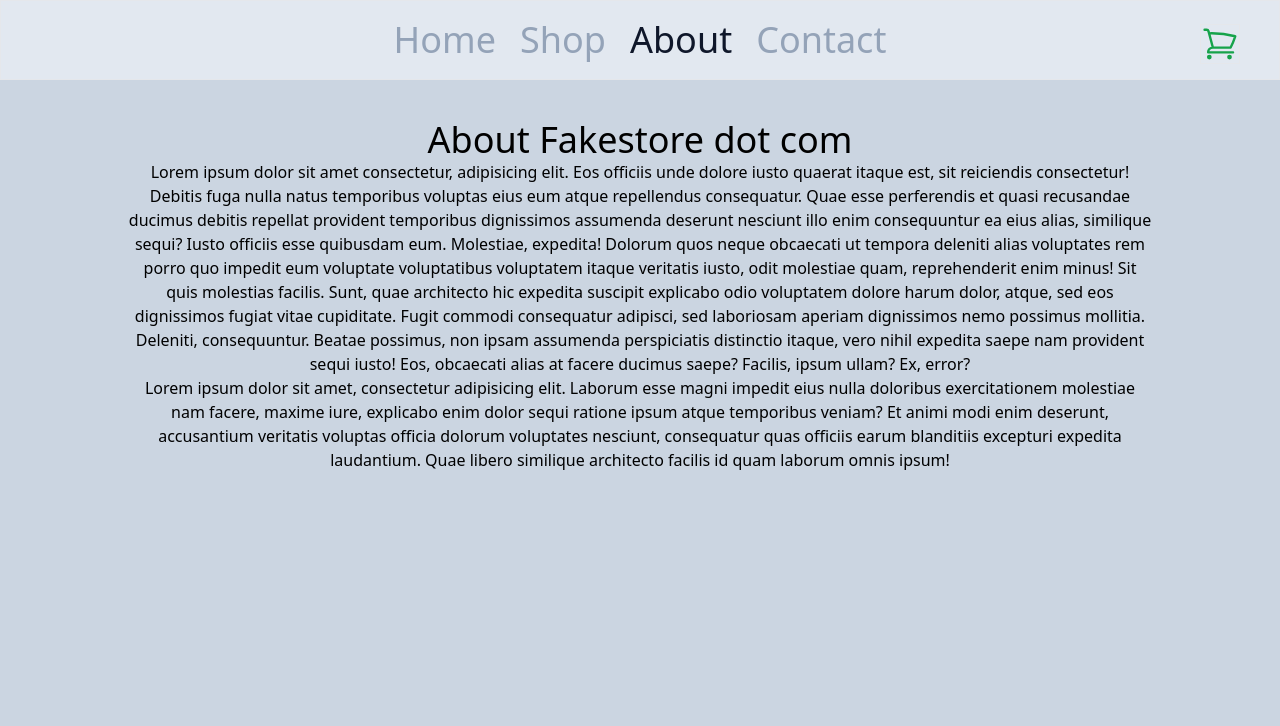
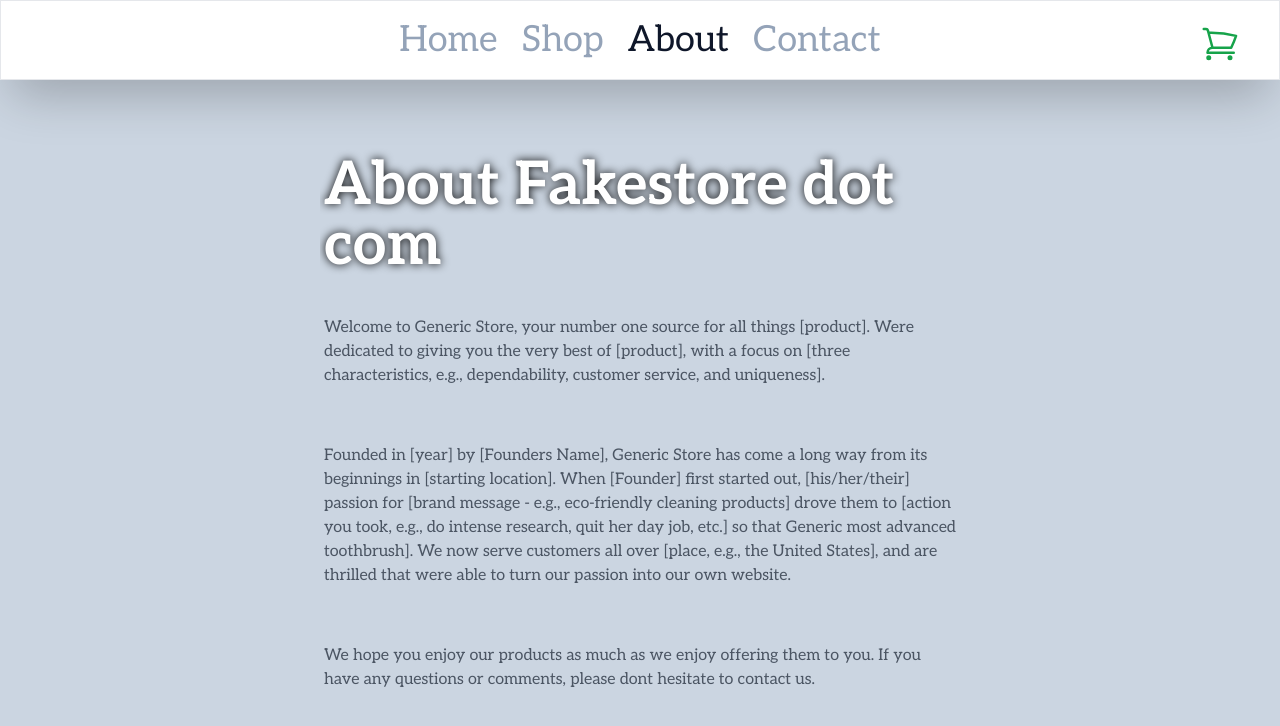
Before and after one commit to AntonHarbers/Odin-Shopping-Cart, a React (Vite) app: page /about in a window 1280 px wide. Shown: the top 726 px of the page. Built offline with nearby package versions, Linux system fonts and the light colour scheme; no server answers.

Commit message:
New Favicon, New Font, home and about page content, updated styles and added reactive layout, added search bar

```diff
--- a/index.html
+++ b/index.html
@@ -5,6 +5,13 @@
     <link rel="icon" type="image/svg+xml" href="/vite.svg" />
     <meta name="viewport" content="width=device-width, initial-scale=1.0" />
     <title>Shopping Cart - The Odin Project</title>
+    <link rel="icon" type="image/x-icon" href="./src/assets/favicon.ico" />
+    <link rel="preconnect" href="https://fonts.googleapis.com" />
+    <link rel="preconnect" href="https://fonts.gstatic.com" crossorigin />
+    <link
+      href="https://fonts.googleapis.com/css2?family=Aleo:ital,wght@0,100;0,200;0,300;0,400;0,500;0,600;0,700;0,800;0,900;1,100;1,200;1,300;1,400;1,500;1,600;1,700;1,800;1,900&display=swap"
+      rel="stylesheet"
+    />
   </head>
   <body>
     <div id="root"></div>
--- a/src/components/Navbar.jsx
+++ b/src/components/Navbar.jsx
@@ -13,7 +13,7 @@ export default function Navbar({ cart }) {
   const location = window.location;
 
   return (
-    <nav className=" sm:flex-row flex-col flex border w-full h-[30vh] sm:h-[10vh] bg-slate-200 items-center text-center gap-6 p-10 sm:p-0 justify-center">
+    <nav className=" sm:flex-row flex-col flex border w-full h-[30vh] sm:h-[10vh] bg-white shadow-2xl items-center text-center gap-6 p-10 sm:p-0 justify-center">
       {routes.map((route) => {
         return (
           <Link
@@ -36,7 +36,7 @@ export default function Navbar({ cart }) {
       >
         <CartIcon />
         {cart.length > 0 && (
-          <div className="relative top-[-3rem] right-[-2rem] text-xs text-red-500 border-2 border-red-500 rounded-xl w-5 h-5">
+          <div className="relative top-[-3rem] right-[-2rem] text-xs text-red-500 rounded-xl w-5 h-5">
             {cart.length}
           </div>
         )}
--- a/src/pages/About.jsx
+++ b/src/pages/About.jsx
@@ -5,37 +5,29 @@ export default function About({ cart }) {
   return (
     <div>
       <Navbar cart={cart} />
-      <div className="display flex bg-slate-300  h-[70vh] sm:h-[90vh] flex-col justify-start items-center pt-10 text-center overflow-scroll lg:overflow-hidden pb-10">
-        <h1 className="text-4xl">About Fakestore dot com</h1>
-        <h2 className=" w-[80vw]">
-          Lorem ipsum dolor sit amet consectetur, adipisicing elit. Eos officiis
-          unde dolore iusto quaerat itaque est, sit reiciendis consectetur!
-          Debitis fuga nulla natus temporibus voluptas eius eum atque
-          repellendus consequatur. Quae esse perferendis et quasi recusandae
-          ducimus debitis repellat provident temporibus dignissimos assumenda
-          deserunt nesciunt illo enim consequuntur ea eius alias, similique
-          sequi? Iusto officiis esse quibusdam eum. Molestiae, expedita! Dolorum
-          quos neque obcaecati ut tempora deleniti alias voluptates rem porro
-          quo impedit eum voluptate voluptatibus voluptatem itaque veritatis
-          iusto, odit molestiae quam, reprehenderit enim minus! Sit quis
-          molestias facilis. Sunt, quae architecto hic expedita suscipit
-          explicabo odio voluptatem dolore harum dolor, atque, sed eos
-          dignissimos fugiat vitae cupiditate. Fugit commodi consequatur
-          adipisci, sed laboriosam aperiam dignissimos nemo possimus mollitia.
-          Deleniti, consequuntur. Beatae possimus, non ipsam assumenda
-          perspiciatis distinctio itaque, vero nihil expedita saepe nam
-          provident sequi iusto! Eos, obcaecati alias at facere ducimus saepe?
-          Facilis, ipsum ullam? Ex, error?
-        </h2>
-        <h2 className="w-[80vw]">
-          Lorem ipsum dolor sit amet, consectetur adipisicing elit. Laborum esse
-          magni impedit eius nulla doloribus exercitationem molestiae nam
-          facere, maxime iure, explicabo enim dolor sequi ratione ipsum atque
-          temporibus veniam? Et animi modi enim deserunt, accusantium veritatis
-          voluptas officia dolorum voluptates nesciunt, consequatur quas
-          officiis earum blanditiis excepturi expedita laudantium. Quae libero
-          similique architecto facilis id quam laborum omnis ipsum!
-        </h2>
+      <div className="display flex    h-[70vh] sm:h-[90vh] w-[100%] sm:w-[50%] p-10 sm:p-1 ml-auto mr-auto gap-10 text-start flex-col justify-normal sm:justify-center items-center pt-10 overflow-scroll lg:overflow-hidden pb-10">
+        <h1 className="text-6xl">About Fakestore dot com</h1>
+        <p className="text-gray-600">
+          Welcome to Generic Store, your number one source for all things
+          [product]. Were dedicated to giving you the very best of [product],
+          with a focus on [three characteristics, e.g., dependability, customer
+          service, and uniqueness].
+        </p>
+        <p className="text-gray-600 mt-4">
+          Founded in [year] by [Founders Name], Generic Store has come a long
+          way from its beginnings in [starting location]. When [Founder] first
+          started out, [his/her/their] passion for [brand message - e.g.,
+          eco-friendly cleaning products] drove them to [action you took, e.g.,
+          do intense research, quit her day job, etc.] so that Generic most
+          advanced toothbrush]. We now serve customers all over [place, e.g.,
+          the United States], and are thrilled that were able to turn our
+          passion into our own website.
+        </p>
+        <p className="text-gray-600 mt-4 mb-8">
+          We hope you enjoy our products as much as we enjoy offering them to
+          you. If you have any questions or comments, please dont hesitate to
+          contact us.
+        </p>
       </div>
     </div>
   );
--- a/src/pages/Contact.jsx
+++ b/src/pages/Contact.jsx
@@ -28,52 +28,58 @@ export default function Contact({ cart }) {
     <div className="flex flex-col bg-slate-300">
       <Navbar cart={cart} />
       {hasSubmitted ? (
-        <div className="flex flex-col w-[600px] justify-center items-center h-[70vh] sm:h-[90vh] m-auto gap-10">
+        <div className="flex flex-col w-[95%] sm:w-[50%] justify-center items-center h-[70vh] sm:h-[90vh] m-auto gap-10">
           <h1 className=" text-3xl">Thanks for your message!</h1>
           <h1 className="">We will get back to you as soon as possible.</h1>
         </div>
       ) : (
         <div className=" h-[70vh] sm:h-[90vh] flex flex-col items-center justify-center gap-[2rem]">
-          <h1 className=" text-4xl font-bold">Contact Us</h1>
-          <div className=" w-auto flex justify-center gap-[2rem]">
-            <label htmlFor="name" className="hover:cursor-pointer w-[6rem]">
+          <h1 className=" text-6xl font-bold">Contact Us</h1>
+          <div className=" w-[80%] sm:w-[40%] flex justify-center gap-[2rem]">
+            <label
+              htmlFor="name"
+              className="hover:cursor-pointer w-[40%] text-xl"
+            >
               Name
             </label>
             <input
               value={details.name}
               type="text"
               id="name"
-              className="w-[15rem]"
+              className="w-[60%] text-xl text-center h-[2rem] p-4 hover:shadow-lg active:shadow-lg"
+              placeholder="Enter your name"
               onChange={UpdateDetails}
             />
           </div>
-          <div className=" w-auto flex justify-center gap-[2rem]">
-            <label htmlFor="email" className="hover:cursor-pointer w-[6rem]">
+          <div className="  w-[80%] sm:w-[40%] flex justify-center gap-[2rem] text-xl">
+            <label htmlFor="email" className="hover:cursor-pointer w-[40%]">
               E-Mail
             </label>
             <input
               value={details.email}
               type="text"
               id="email"
-              className="w-[15rem]"
+              className="w-[60%] text-xl h-[2rem] p-4 text-center  hover:shadow-lg active:shadow-lg"
+              placeholder="Enter your email"
               onChange={UpdateDetails}
             />
           </div>
-          <div className=" w-auto flex justify-center gap-[2rem]">
-            <label htmlFor="message" className="hover:cursor-pointer w-[6rem]">
+          <div className="  w-[80%] sm:w-[40%] flex justify-center gap-[2rem] text-xl">
+            <label htmlFor="message" className="hover:cursor-pointer w-[40%]">
               Message
             </label>
             <textarea
               value={details.message}
               type="text"
               id="message"
-              className=" w-[15rem] h-52 p-2 resize-none"
+              className=" w-[60%] h-52 p-2 resize-none text-xl hover:shadow-lg active:shadow-lg"
               onChange={UpdateDetails}
+              placeholder="Enter your message"
             />
           </div>
           <button
             onClick={HandleSubmit}
-            className="p-5 bg-green-600 rounded-md w-[23rem] hover:bg-green-300 active:bg-green-700"
+            className="p-5 bg-green-600 rounded-md w-[23rem] hover:bg-green-300 active:bg-green-700 shadow-2xl text-white text-2xl hover:cursor-pointer hover:shadow-lg active:shadow-sm"
           >
             Submit
           </button>
--- a/src/pages/Product.jsx
+++ b/src/pages/Product.jsx
@@ -53,11 +53,11 @@ export default function Product({
           <div
             className={`flex ${
               popUp && 'blur-lg'
-            } flex-col h-[90vh] gap-10 justify-center items-center transition-all duration-200`}
+            } flex-col h-[90vh] gap-10 justify-center items-center transition-all duration-200 `}
           >
-            <div className="w-auto justify-center text-center text-5xl">
+            <h1 className="w-auto max-w-[80%] justify-center text-center text-5xl">
               {productData[itemId].title}
-            </div>
+            </h1>
             <div className="flex ml-auto mr-auto gap-20">
               <img
                 className="justify-center h-80 w-auto ml-auto mr-auto shadow-custom rounded-md p-5 bg-white"
--- a/src/styles/index.css
+++ b/src/styles/index.css
@@ -4,8 +4,15 @@
 
 body {
   background-color: rgb(203, 213, 225);
+  font-family: 'Aleo', serif;
 }
 
 * {
   user-select: none;
 }
+
+h1 {
+  font-weight: bolder;
+  color: white;
+  text-shadow: 0 0 10px black;
+}
--- a/src/utils/icons.jsx
+++ b/src/utils/icons.jsx
@@ -1,6 +1,6 @@
 const CartIcon = () => {
   return (
-    <div className=" h-10 w-10 border mt-2 text-green-600 hover:cursor-pointer hover:text-green-400">
+    <div className=" h-10 w-10 mt-2 text-green-600 hover:cursor-pointer hover:text-green-400">
       <svg
         xmlns="http://www.w3.org/2000/svg"
         fill="none"
@@ -37,6 +37,25 @@ const HideIcon = () => {
   );
 };
 
+const SearchIcon = () => {
+  return (
+    <svg
+      xmlns="http://www.w3.org/2000/svg"
+      fill="none"
+      viewBox="0 0 24 24"
+      strokeWidth={1.5}
+      stroke="currentColor"
+      className="w-6 h-6"
+    >
+      <path
+        strokeLinecap="round"
+        strokeLinejoin="round"
+        d="M21 21l-5.197-5.197m0 0A7.5 7.5 0 105.196 5.196a7.5 7.5 0 0010.607 10.607z"
+      />
+    </svg>
+  );
+};
+
 const ShowIcon = () => {
   return (
     <svg
@@ -56,4 +75,4 @@ const ShowIcon = () => {
   );
 };
 
-export { CartIcon, HideIcon, ShowIcon };
+export { CartIcon, HideIcon, ShowIcon, SearchIcon };
```
Also changed, not shown: src/pages/App.jsx (+42 -1 lines), src/pages/ShopPage.jsx (+26 -1 lines), 1 other file (tests, documents, lock files or other folders).
